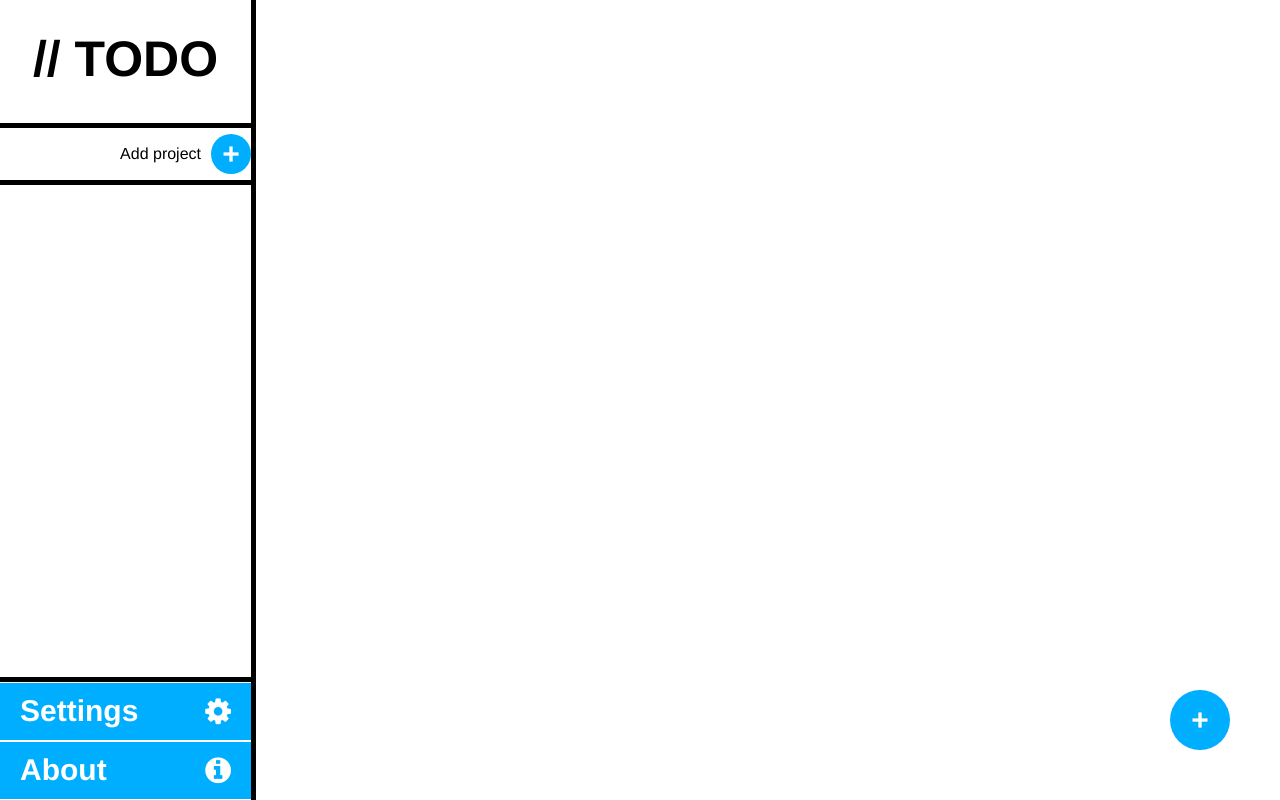
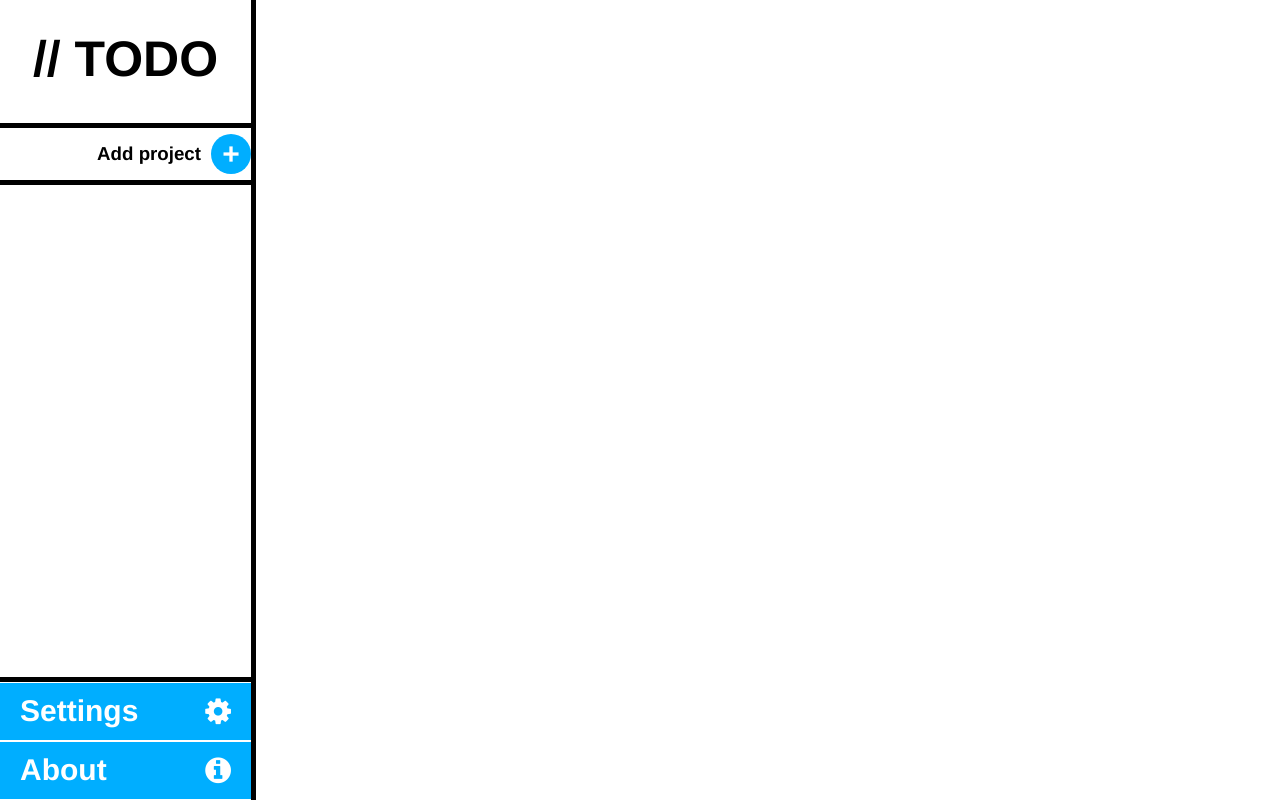
Before and after one commit to JoshGrainge/Todo-List, a website built with webpack: page dist/index.html in a window 1280 px wide. Built offline with nearby package versions, Linux system fonts and the light colour scheme.

Commit message:
Changed layout stylings minimally

```diff
--- a/dist/index.html
+++ b/dist/index.html
@@ -17,7 +17,7 @@
       <div class="sidebar">
         <div class="logo"><h2>// TODO</h2></div>
         <div class="add-button-container">
-          <p>Add project</p>
+          <h3>Add project</h3>
           <button id="open-project-modal-btn" class="circle-button">+</button>
         </div>
         <div class="projects-panel"></div>
--- a/dist/style.css
+++ b/dist/style.css
@@ -13,8 +13,6 @@
   --thick-border: 5px solid black;
 
   font-family: Helvetica, monospace, sans-serif;
-
-  /* border: 1px solid black; */
 }
 
 button {
@@ -98,6 +96,8 @@ button:active {
 /* Task Section */
 
 #open-task-modal-btn {
+  visibility: hidden;
+
   height: 60px;
   width: 60px;
 
```
